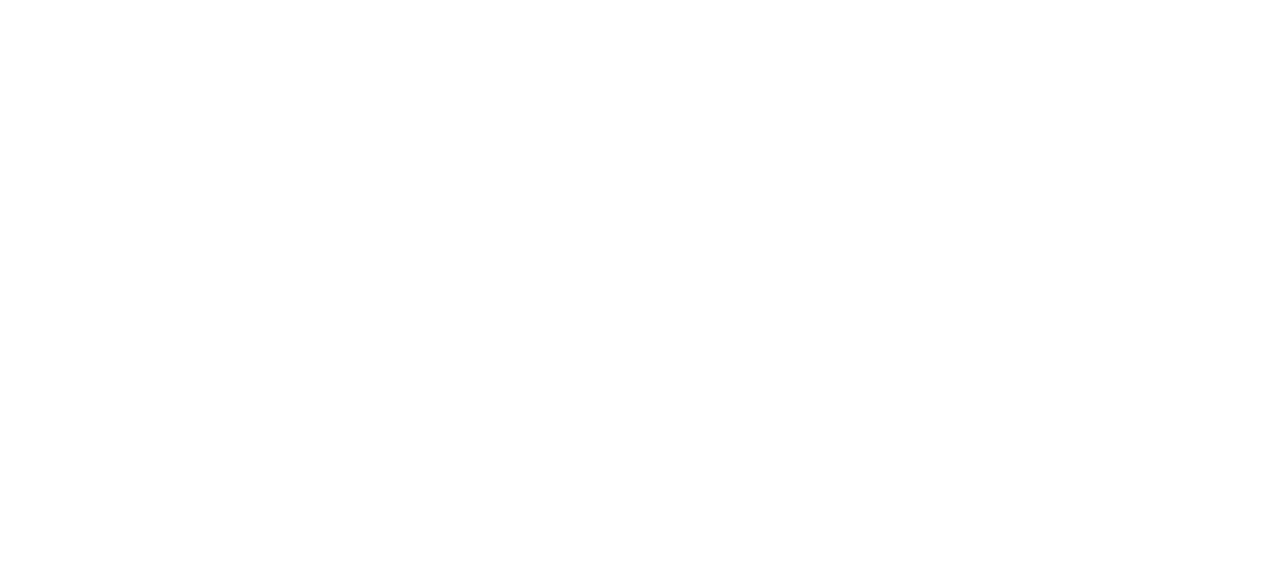
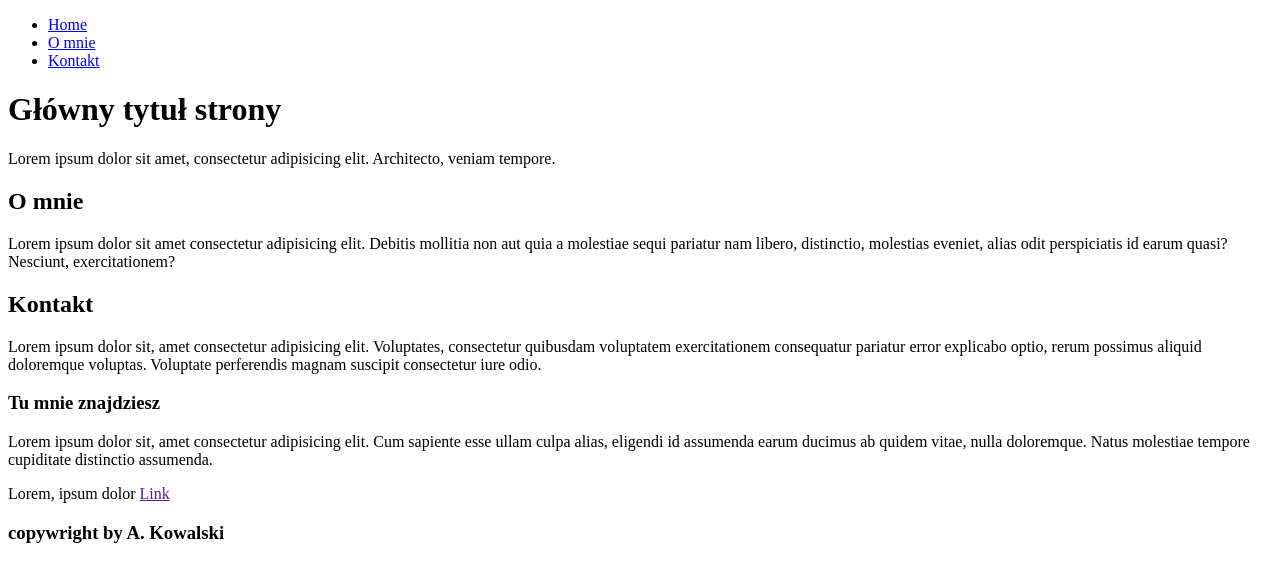
Before and after one commit to jszufa/2-struktura-strony, a plain HTML site: page index.html in a window 1280 px wide. Drawn offline with Linux system fonts and the light colour scheme.

Commit message:
zadanie gotowe

```diff
--- a/index.html
+++ b/index.html
@@ -1,12 +1,53 @@
 <!DOCTYPE html>
 <html lang="en">
+
 <head>
     <meta charset="UTF-8">
     <meta http-equiv="X-UA-Compatible" content="IE=edge">
     <meta name="viewport" content="width=device-width, initial-scale=1.0">
     <title>Document</title>
 </head>
+
 <body>
 
+    <nav>
+        <ul>
+            <li class="menu-item"><a href="#">Home</a></li>
+            <li class="menu-item"><a href="#aboutme">O mnie</a></li>
+            <li class="menu-item"><a href="#contact">Kontakt</a></li>
+        </ul>
+    </nav>
+
+    <header id="header">
+        <h1>Główny tytuł strony</h1>
+        <p>Lorem ipsum dolor sit amet, consectetur adipisicing elit. Architecto, veniam tempore.</p>
+    </header>
+
+    <section id="aboutme">
+        <h2>O mnie</h2>
+        <p>Lorem ipsum dolor sit amet consectetur adipisicing elit. Debitis mollitia non aut quia a molestiae sequi
+            pariatur nam libero, distinctio, molestias eveniet, alias odit perspiciatis id earum quasi? Nesciunt,
+            exercitationem?
+        </p>
+    </section>
+
+    <section id="contact">
+        <h2>Kontakt</h2>
+        <p>Lorem ipsum dolor sit, amet consectetur adipisicing elit. Voluptates, consectetur quibusdam voluptatem
+            exercitationem consequatur pariatur error explicabo optio, rerum possimus aliquid doloremque voluptas.
+            Voluptate perferendis magnam suscipit consectetur iure odio.</p>
+        <h3>Tu mnie znajdziesz</h3>
+        <p>Lorem ipsum dolor sit, amet consectetur adipisicing elit. Cum sapiente esse ullam culpa alias, eligendi
+            id assumenda earum ducimus ab quidem vitae, nulla doloremque. Natus molestiae tempore cupiditate
+            distinctio
+            assumenda.</p>
+        <p>Lorem, ipsum dolor <a href="">Link</a></p>
+    </section>
+
+    <footer>
+        <h3>copywright by A. Kowalski </h3>
+    </footer>
+
 </body>
+
 </html>
```
